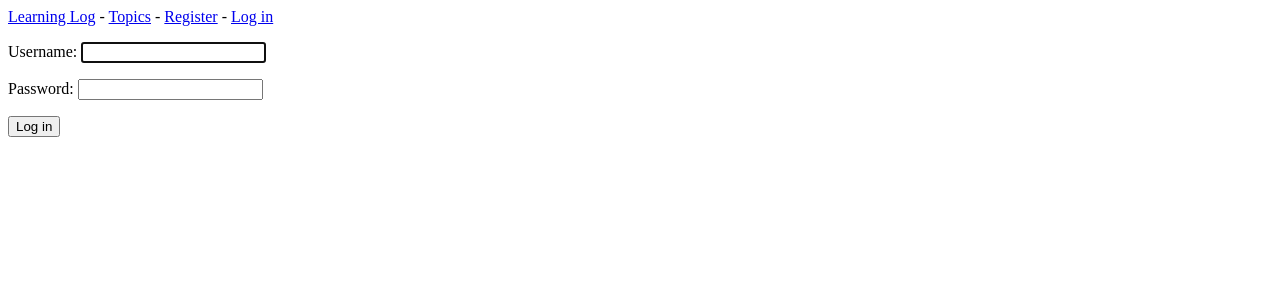
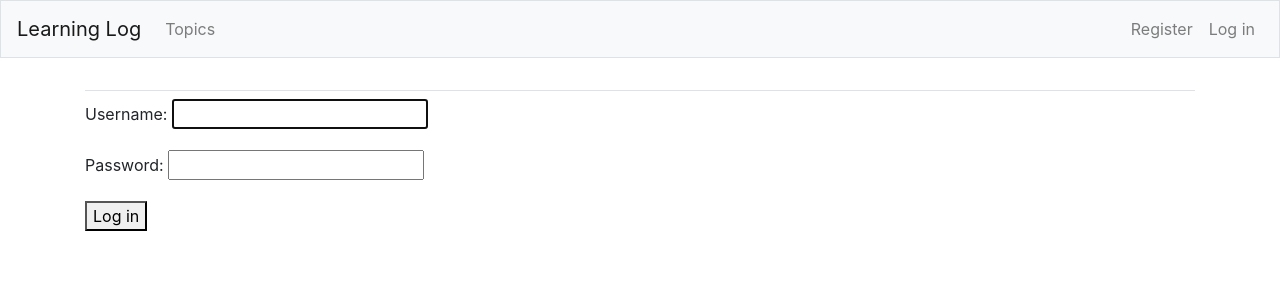
Before and after one commit to clipklop/learning-log, a Django app: page /users/login/?next=/edit_entry/1 in a window 1280 px wide. Shown: the top 300 px of the page. Run offline with Django 3.2, Linux system fonts and the light colour scheme; some libraries are stand-ins or nearby versions.

Commit message:
+bootstrap and some initial styling

```diff
--- a/learning_log/settings.py
+++ b/learning_log/settings.py
@@ -31,9 +31,12 @@ ALLOWED_HOSTS = []
 # Application definition
 
 INSTALLED_APPS = [
-    # My apps
+    # My apps.
     'learning_logs',
     'users',
+
+    # Third party apps.
+    'bootstrap4',
 
    # Default django apps.
     'django.contrib.admin',
--- a/learning_logs/templates/learning_logs/base.html
+++ b/learning_logs/templates/learning_logs/base.html
@@ -1,14 +1,56 @@
+{% load bootstrap4 %}
 
-<p>
-    <a href="{% url 'learning_logs:index' %}">Learning Log</a> -
-    <a href="{% url 'learning_logs:topics' %}">Topics</a> -
-    {% if user.is_authenticated %}
-        Hello, {{ user.username }}.
-        <a href="{% url 'users:logout' %}">Log out</a>
-    {% else %}
-        <a href="{% url 'users:register' %}">Register</a> -
-        <a href="{% url 'users:login' %}">Log in</a>
-    {% endif %}
-</p>
+<!doctype html>
+<html lang="en">
+<head>
+    <meta charset="utf-8">
+    <meta name="viewport" content="width=device-width, initial-scale=1, shrink-to-fit=no">
+    <title>Learning Log</title>
 
-{% block content %}{% endblock content %}
+    {% bootstrap_css %}
+    {% bootstrap_javascript jquery='full' %}
+
+</head>
+
+<body>
+    <nav class="navbar navbar-expand-md navbar-light bg-light mb-4 border">
+        <a class="navbar-brand" href="{% url 'learning_logs:index'%}">Learning Log</a>
+        <button class="navbar-toggler" type="button" data-toggle="collapse" data-target="#navbarCollapse" aria-controls="navbarCollapse" aria-expanded="false" aria-label="Toggle navigation">
+        <span class="navbar-toggler-icon"></span></button>
+
+        <div class="collapse navbar-collapse" id="navbarCollapse">
+            <ul class="navbar-nav mr-auto">
+                <li class="nav-item">
+                <a class="nav-link" href="{% url 'learning_logs:topics'%}">
+                Topics</a></li>
+            </ul>
+            <ul class="navbar-nav ml-auto">
+                {% if user.is_authenticated %}
+                    <li class="nav-item">
+                        <span class="navbar-text"}">Hello, {{ user.username }}.</span>
+                    </li>
+                    <li class="nav-item">
+                        <a class="nav-link" href="{% url 'users:logout' %}">Log out</a>
+                    </li>
+                {% else %}
+                    <li class="nav-item">
+                        <a class="nav-link" href="{% url 'users:register' %}">Register</a>
+                    </li>
+                    <li class="nav-item">
+                        <a class="nav-link" href="{% url 'users:login' %}">Log in</a>
+                    </li>
+                {% endif %}
+            </ul>
+        </div>
+    </nav>
+    <main role="main" class="container">
+        <div class="pb-2 mb-2 border-bottom">
+            {% block page_header %}{% endblock page_header %}
+        </div>
+        <div>
+            {% block content %}{% endblock content %}
+        </div>
+    </main>
+    <!-- Learning Log helps you keep track of your learning, for any topic you're learning about. -->
+</body>
+</html>
```
Also changed, not shown: requirements.txt (added, +7 -0 lines), db.sqlite3, 1 other file.
